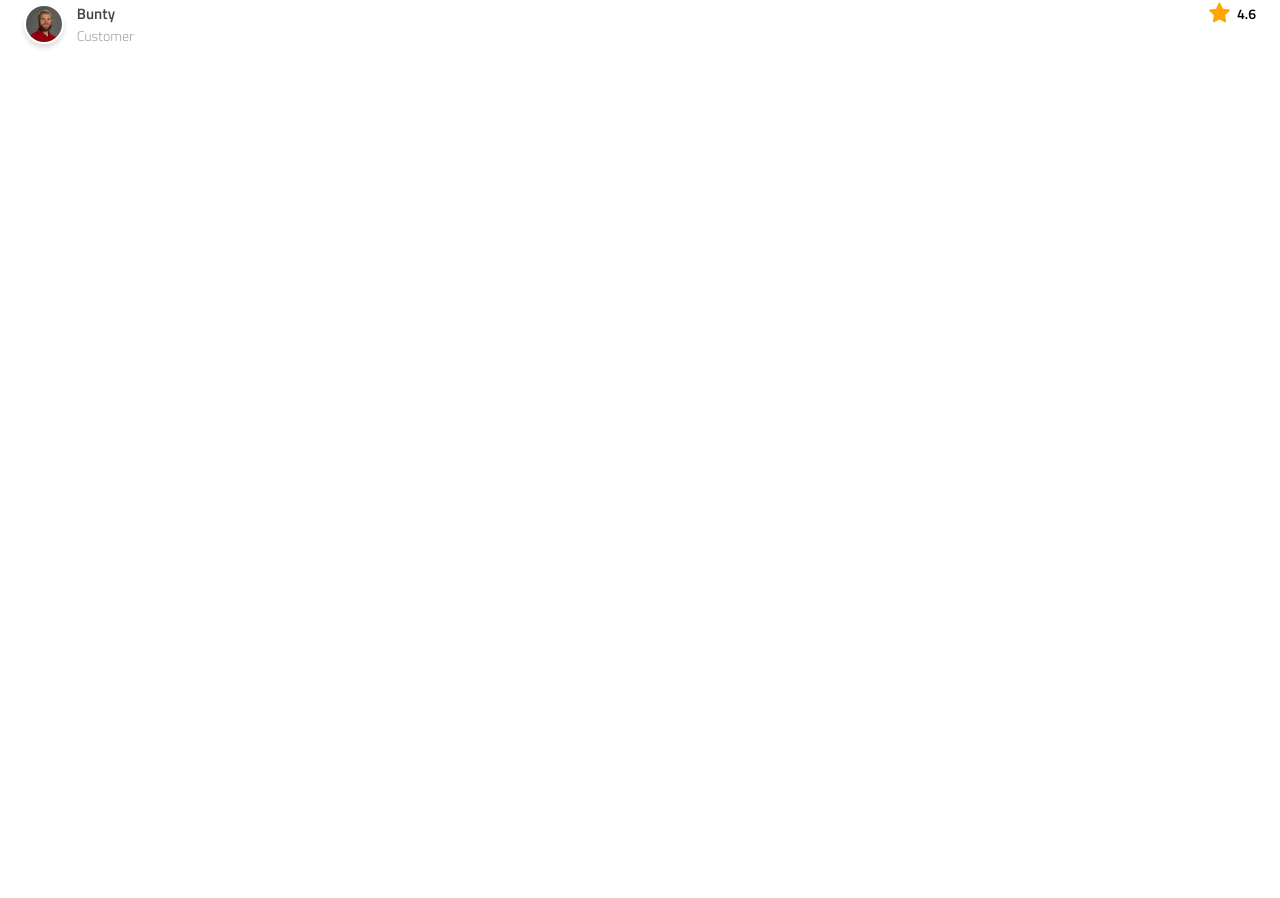
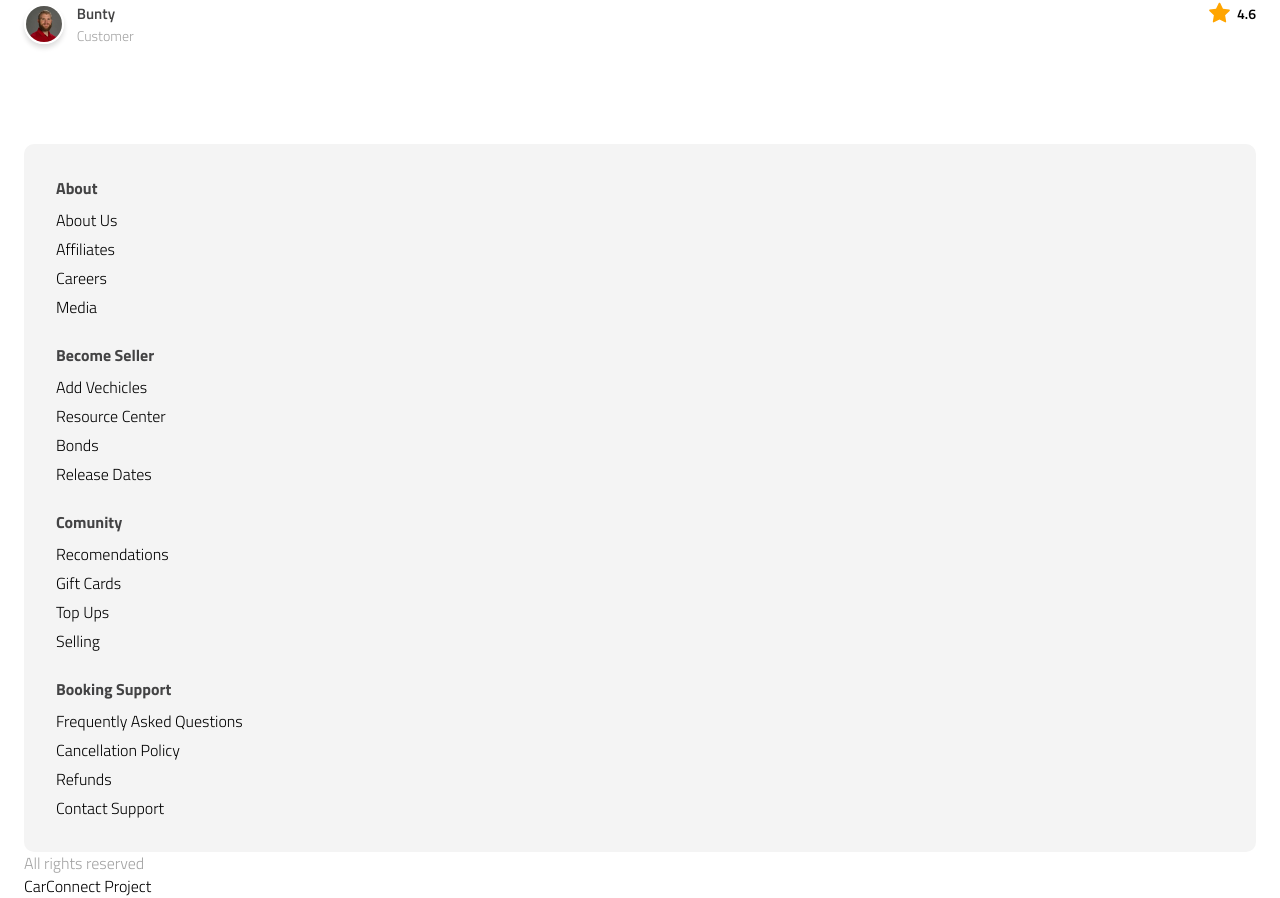
Before and after one commit to Hrishikesh-Panigrahi/CarConnect, a React (Vite) app: page / in a window 1280 px wide. Shown: the part 4993-5891 px from the top of the page. Before the commit the page ends 5073 px from the top, so only its background shows below. Built offline with nearby package versions, Linux system fonts and the light colour scheme.

Commit message:
footer added

```diff
--- a/src/App.jsx
+++ b/src/App.jsx
@@ -7,7 +7,7 @@ import Trending from "./Pages/Trending/Trending";
 import Sellers from "./Pages/Sellers/Sellers";
 import Auction from "./Pages/Auction/Auction";
 import Review from "./Pages/Review/Review";
-
+import Footer from "./Pages/Footer/Footer"
 function App() {
   return (
     <>
@@ -18,8 +18,8 @@ function App() {
       <Sellers />
       <Auction />
       <Review />
+      <Footer/>
 
-      {/* Footer */}
     </>
   );
 }
--- /dev/null
+++ b/src/Components/FooterMenuDiv/FooterMenuDiv.css
@@ -0,0 +1,26 @@
+.FootersingleGrid .footerTitle{
+    display: block;
+    padding-bottom: .5rem;
+    font-size: 16px;
+    color: var(--black-color);
+    font-weight: 700;
+}
+
+.footerUI{
+    gap: 5px;
+}
+
+.footerLi{
+    color: var(--text-color);
+
+    &:hover{
+        color: var(--black-color);
+        transform: translateX(5px);
+        transition: .3s;
+    }
+}
+
+.lowerDiv{
+    padding: 1rem;
+    text-align: center;
+}
--- /dev/null
+++ b/src/Components/FooterMenuDiv/FooterMenuDiv.jsx
@@ -0,0 +1,20 @@
+// FooterMenuDiv.jsx
+import React from 'react';
+import './FooterMenuDiv.css'; // Create a CSS file for styling
+
+const FooterMenuDiv = ({ title, menuItems }) => {
+    return (
+        <div className='FootersingleGrid'>
+            <span className='footerTitle'>{title}</span>
+            <ul className='footerUI grid'>
+                {menuItems.map((item, index) => (
+                    <li className='footerLI' key={index}>
+                        {item}
+                    </li>
+                ))}
+            </ul>
+        </div>
+    );
+};
+
+export default FooterMenuDiv;
--- a/src/Components/Navbar/Navbar.css
+++ b/src/Components/Navbar/Navbar.css
@@ -83,8 +83,9 @@
 .addBg {
     background-color: var(--secondary-color);
     box-shadow: none;
+    height: 75px;
     color: var(--white-color);
-    transition: .5s ease;
+    transition: height 0.5s ease, background-color 0.5s ease !important;
 
 }
 
@@ -167,3 +168,18 @@
     }
 
 }
+
+@media screen and (max-width: 520px) {
+    .header img{
+        width: 30px;
+    }
+
+    .signUp .text{
+        padding: 6px;
+        font-size: 16px;
+    }
+
+    .toggleNavbarIcon{
+        font-size: 30px;
+    }
+}
--- /dev/null
+++ b/src/Pages/Footer/Footer.css
@@ -0,0 +1,10 @@
+.footer{
+    padding-top: 4rem;
+}
+
+.footerContainer .footerMenuDiv{
+    padding: 2rem;
+    background: var(--grey-color);
+    border-radius: 10px;
+    gap: 1.5rem;
+}
--- /dev/null
+++ b/src/Pages/Footer/Footer.jsx
@@ -0,0 +1,52 @@
+import React from "react";
+import "./Footer.css";
+import FooterMenuDiv from "../../Components/FooterMenuDiv/FooterMenuDiv";
+
+const Footer = () => {
+  const menuSections = [
+    {
+      title: "About",
+      menuItems: ["About Us", "Affiliates", "Careers", "Media"],
+    },
+
+    {
+      title: "Become Seller",
+      menuItems: ["Add Vechicles", "Resource Center", "Bonds", "Release Dates"],
+    },
+
+    {
+      title: "Comunity",
+      menuItems: ["Recomendations", "Gift Cards", "Top Ups", "Selling"],
+    },
+
+    {
+      title: "Booking Support",
+      menuItems: ['Frequently Asked Questions', 'Cancellation Policy', 'Refunds', 'Contact Support'],
+    },
+    // Add more menu sections as needed
+  ];
+
+  return (
+    <div className="footer">
+      <div className="footerContainer container">
+        <div className="footerMenuDiv grid">
+          {menuSections.map((section, index) => (
+            <FooterMenuDiv
+              key={index}
+              title={section.title}
+              menuItems={section.menuItems}
+            />
+          ))}
+        </div>
+
+            <div className="lowerSection grid">
+                <p>All rights reserved</p>
+                <blockquote>CarConnect Project</blockquote>
+            </div>
+
+      </div>
+    </div>
+  );
+};
+
+export default Footer;
```
